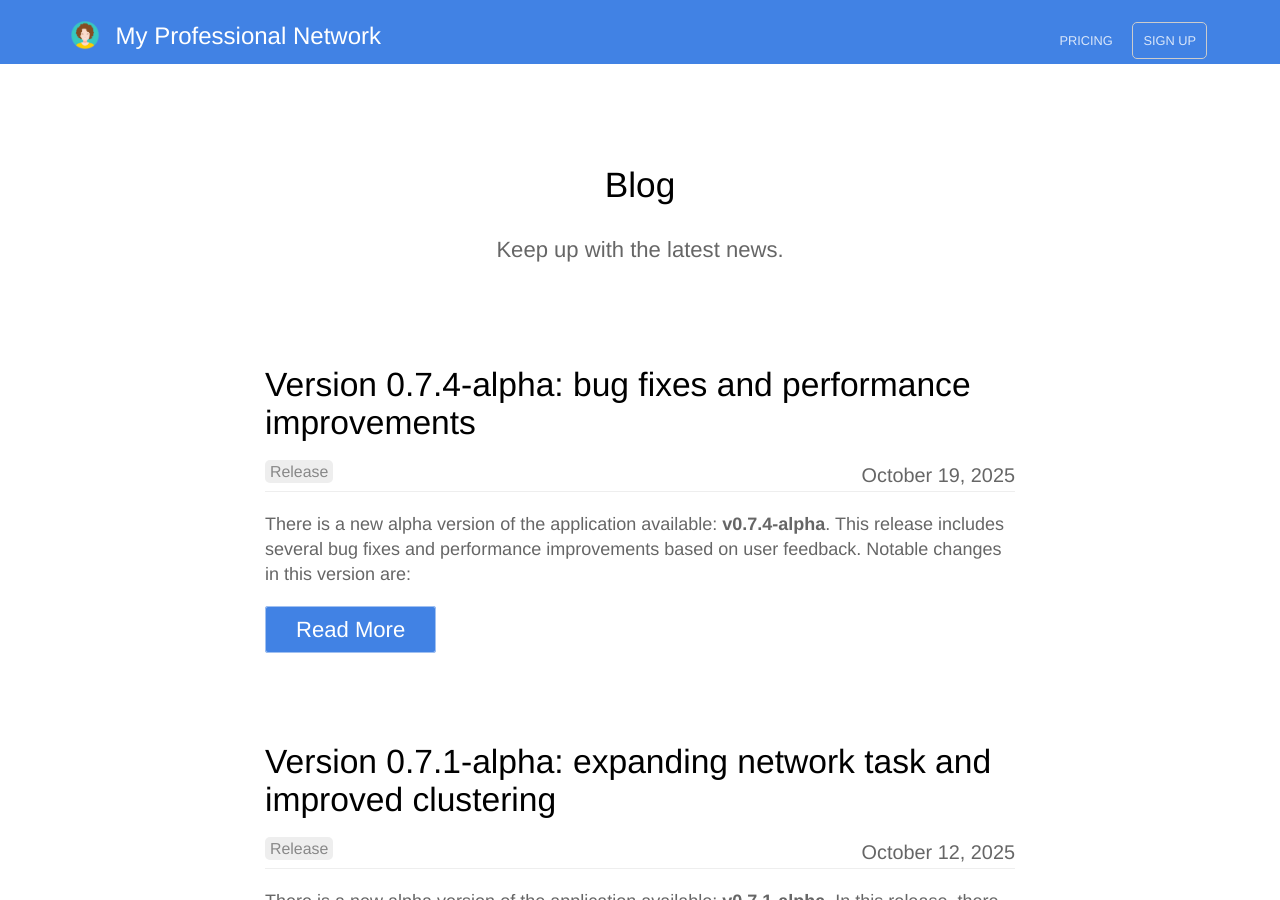
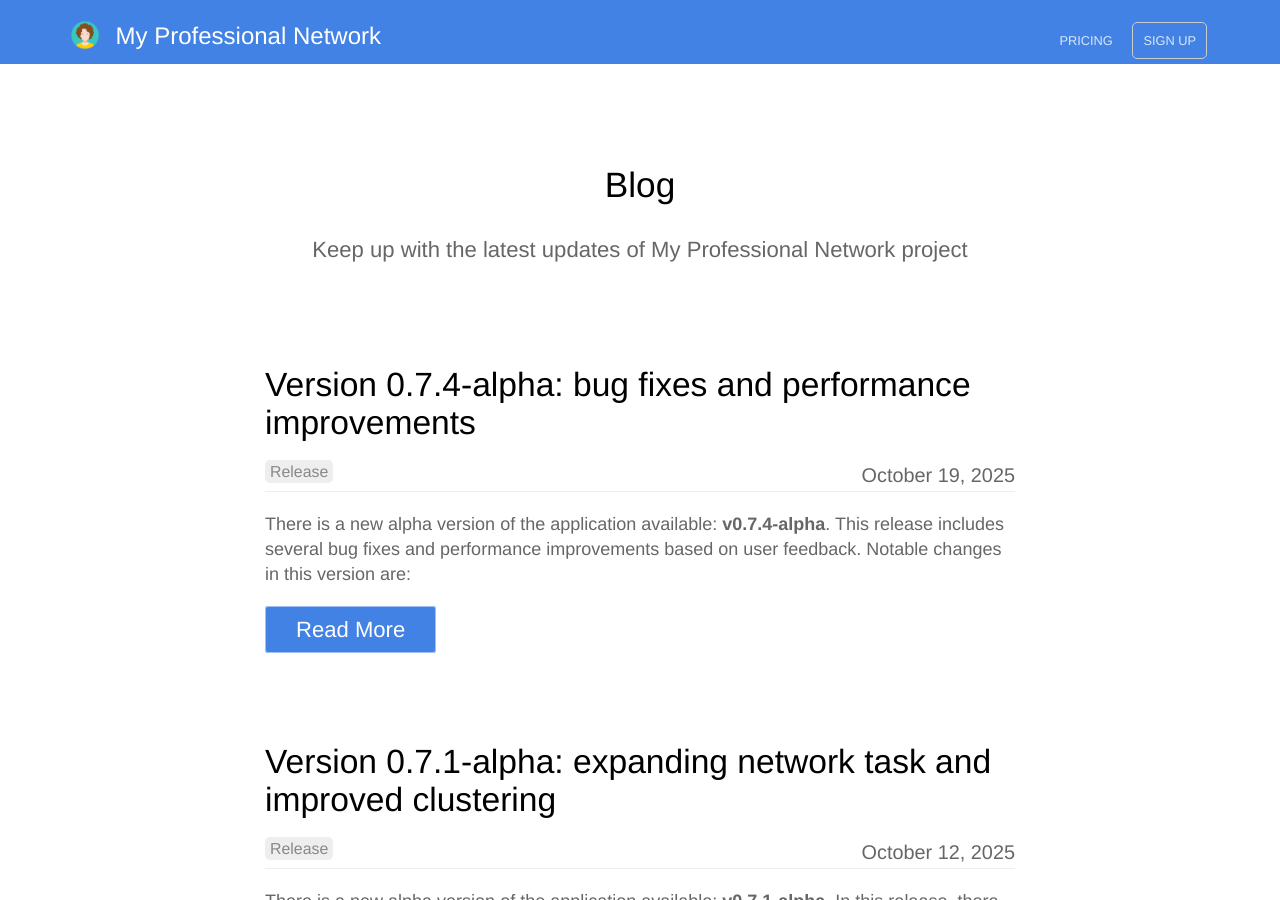
Before and after one commit to AxesAccess/linked-frequentist-org, a Jekyll site: the page built from blog/index.html, in a window 1280 px wide and 900 px high. Built offline with Jekyll 4.4.1, drawn with Linux system fonts in a browser that asks for light colours; the list of posts is cut into pages by our own code.

Commit message:
Update configuration and blog index: add default options for posts and staff members, and enhance blog description and formatting

```diff
--- a/_config.yml
+++ b/_config.yml
@@ -35,6 +35,23 @@
 defaults:
   - scope:
       path: ""
+      type: "posts"
+    values:
+      layout: "post"
+      _options:
+        content:
+          width: 1500
+          height: 2500
+  - scope:
+      path: ""
+      type: "staff_members"
+    values:
+      _options:
+        image_path:
+          width: 600
+          height: 600
+  - scope:
+      path: ""
     values:
       layout: "page"
   - scope:
@@ -45,6 +62,7 @@
       path: "contact.html"
     values:
       full_width: true
+
 
 jekyll-archives:
   enabled:
--- a/blog/index.html
+++ b/blog/index.html
@@ -1,10 +1,11 @@
 ---
 title: Blog
-description: Keep up with the latest news.
+description: Keep up with the latest updates of My Professional Network project
 ---
 
 <div class="text-container">
-	<p class="editor-link"><a href="cloudcannon:collections/_posts" class="btn"><strong>&#9998;</strong> Add Post</a></p>
+	<p class="editor-link"><a href="cloudcannon:collections/_posts" class="btn"><strong>&#9998;</strong> Add Post</a>
+	</p>
 	<ul class="blog-posts">
 		{% include list-posts.html posts=paginator.posts %}
 	</ul>
@@ -13,7 +14,8 @@
 	<!-- Pagination links -->
 	<div class="pagination">
 		{% if paginator.previous_page %}
-				<a href="{% include relative-src.html src=paginator.previous_page_path %}" class="previous btn">&larr; Newer posts</a>
+		<a href="{% include relative-src.html src=paginator.previous_page_path %}" class="previous btn">&larr; Newer
+			posts</a>
 		{% endif %}
 
 		<span class="page_number ">{{ paginator.page }} of {{ paginator.total_pages }}</span>
```
Lines whose indentation alone changed are shown as unchanged.
